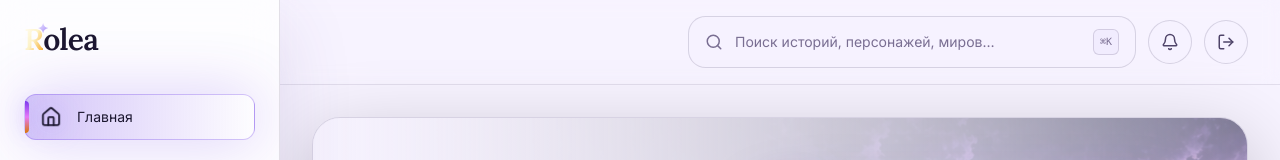
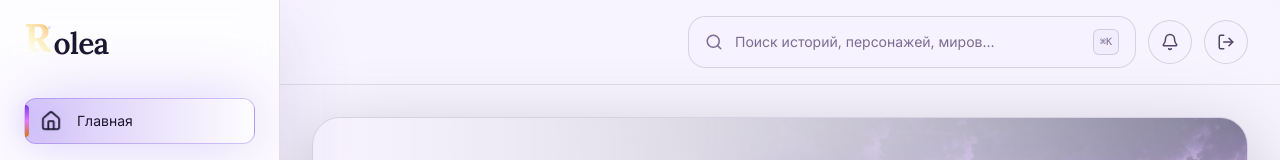
Before and after one commit to deerbyy/Rolea, a Next.js app: page /app in a window 1280 px wide. Shown: the top 160 px of the page. Built offline with nearby package versions, Linux system fonts and the light colour scheme.

Commit message:
fix(rolea): R теперь тот же векторный glyph, что и в иконке (1-в-1)
Co-Authored-By: Devin AI <158243242+devin-ai-integration[bot]@users.noreply.github.com>

```diff
--- a/components/rolea-wordmark.tsx
+++ b/components/rolea-wordmark.tsx
@@ -1,4 +1,7 @@
 import { cn } from "@/lib/cn";
+
+const R_GLYPH =
+  "M50 0V66Q73 67 88.5 72.0Q104 77 112.5 95.0Q121 113 121 153V536Q121 563 122.5 588.0Q124 613 125 626Q109 625 85.0 624.5Q61 624 50 623V700Q121 701 192.0 701.0Q263 701 334 702Q422 703 487.0 682.0Q552 661 587.0 614.0Q622 567 620 487Q619 445 599.5 407.0Q580 369 541.5 340.0Q503 311 444 294Q463 286 481.5 268.0Q500 250 513 230L560 160Q582 126 599.0 106.0Q616 86 633.0 76.5Q650 67 672 66V0H507Q489 13 471.5 37.5Q454 62 434 94L360 214Q347 234 337.5 248.0Q328 262 318 272Q302 272 291.0 272.0Q280 272 266 272V165Q266 137 265.0 112.0Q264 87 262 74Q273 75 290.0 75.5Q307 76 323.5 76.5Q340 77 347 77V0ZM314 344Q370 344 404.0 360.5Q438 377 453.5 410.5Q469 444 469 495Q469 543 454.0 570.5Q439 598 416.5 611.5Q394 625 371.0 628.5Q348 632 333 632Q312 632 297.0 627.0Q282 622 274.0 605.0Q266 588 266 553V348Q277 347 289.0 345.5Q301 344 314 344Z";
 
 export function RoleaWordmark({ className }: { className?: string }) {
   return (
@@ -9,30 +12,39 @@ export function RoleaWordmark({ className }: { className?: string }) {
       )}
       aria-label="Rolea"
     >
-      <span className="relative inline-block leading-none">
-        <span
-          className="bg-gradient-to-br from-white via-amber-100 to-amber-500 bg-clip-text text-transparent"
-          style={{ WebkitTextFillColor: "transparent" }}
-        >
-          R
-        </span>
       <svg
         aria-hidden="true"
-          viewBox="0 0 24 24"
-          className="pointer-events-none absolute -top-[0.04em] -right-[0.18em] h-[0.34em] w-[0.34em]"
+        viewBox="0 0 720 760"
+        className="h-[1em] w-auto"
+        style={{ verticalAlign: "baseline", marginRight: "0.04em" }}
       >
         <defs>
-            <linearGradient id="rw-spark" x1="0" y1="0" x2="1" y2="1">
+          <linearGradient id="rwm-r" x1="60" y1="40" x2="640" y2="700" gradientUnits="userSpaceOnUse">
+            <stop offset="0" stopColor="#ffffff" />
+            <stop offset="0.4" stopColor="#fef3c7" />
+            <stop offset="0.8" stopColor="#fcd9a5" />
+            <stop offset="1" stopColor="#f59e0b" />
+          </linearGradient>
+          <linearGradient id="rwm-spark" x1="0" y1="0" x2="1" y2="1">
             <stop offset="0" stopColor="#ede9fe" />
             <stop offset="1" stopColor="#a78bfa" />
           </linearGradient>
         </defs>
+        <g transform="translate(0 700) scale(1 -1)">
+          <path fill="url(#rwm-r)" d={R_GLYPH} />
+        </g>
+        <g transform="translate(640 90)">
           <path
-            fill="url(#rw-spark)"
-            d="M12 0C13.6 7 17 10.4 24 12C17 13.6 13.6 17 12 24C10.4 17 7 13.6 0 12C7 10.4 10.4 7 12 0Z"
+            fill="url(#rwm-spark)"
+            d="M0 -55C7 -22 22 -7 55 0C22 7 7 22 0 55C-7 22 -22 7 -55 0C-22 -7 -7 -22 0 -55Z"
           />
+          <path
+            fill="#ffffff"
+            opacity="0.95"
+            d="M0 -22C3 -9 9 -3 22 0C9 3 3 9 0 22C-3 9 -9 3 -22 0C-9 -3 -3 -9 0 -22Z"
+          />
+        </g>
       </svg>
-      </span>
       <span>olea</span>
     </span>
   );
```
Lines whose indentation alone changed are shown as unchanged.
